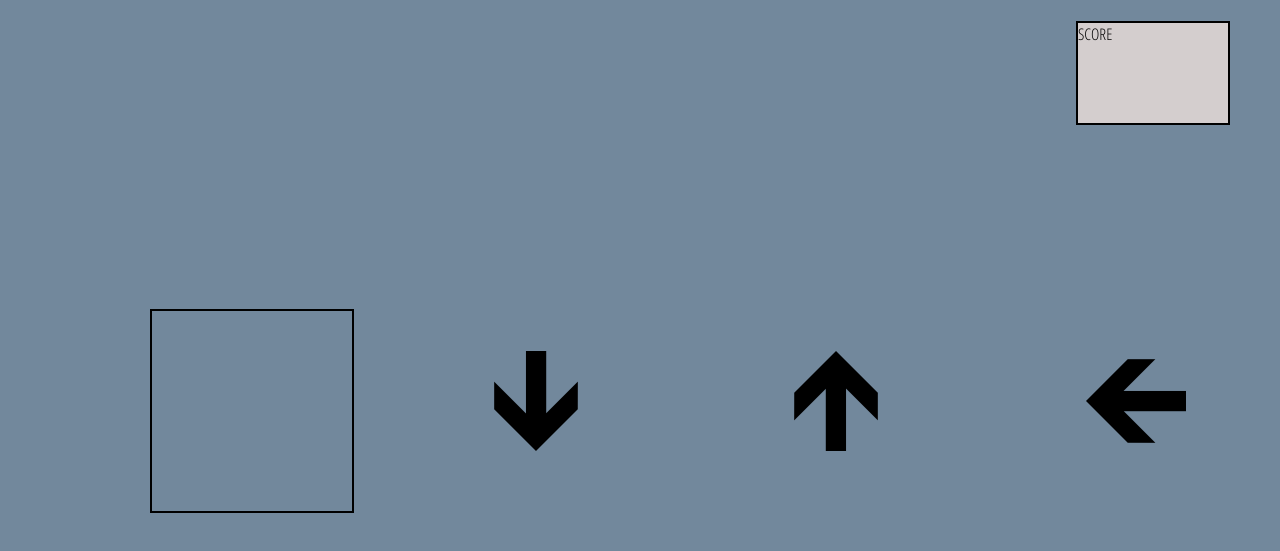
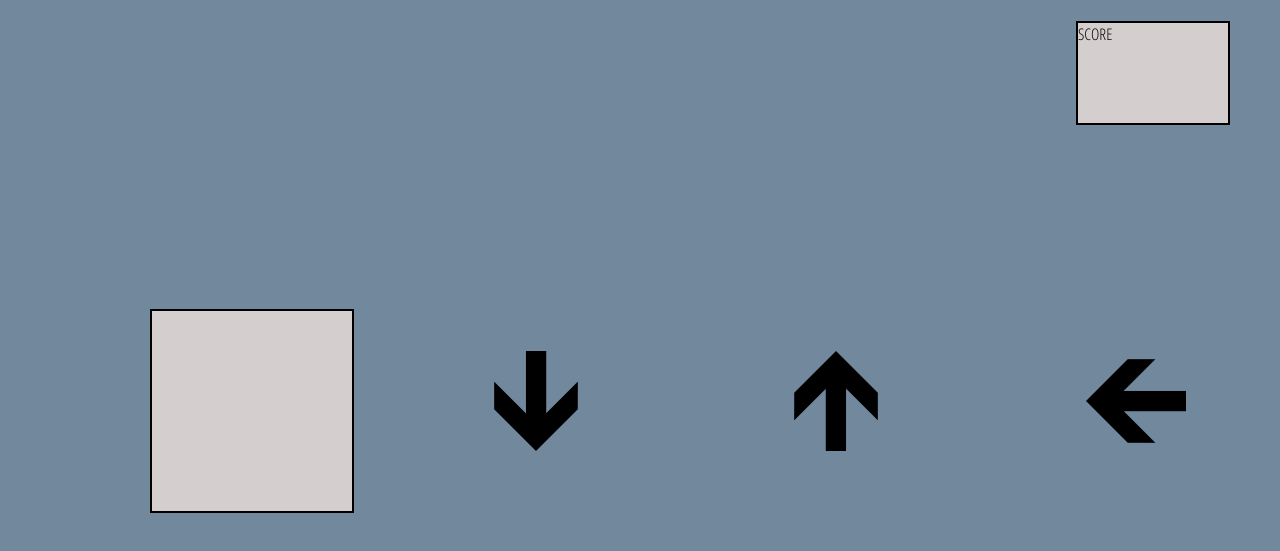
Before and after one commit to abisummers/project-one, a plain HTML site: page index.html in a window 1280 px wide. Both pictures are taken after a click on the button "START". Shown: the part 152-703 px from the top of the page. Drawn offline with nearby package versions, Linux system fonts and the light colour scheme.

Commit message:
fix layer issues

```diff
--- a/css/style.css
+++ b/css/style.css
@@ -7,6 +7,7 @@ body {
 .my-canvas {
   position: absolute;
   margin-top: 300px;
+  z-index: 1;
 }
 
 h1 {
@@ -60,6 +61,6 @@ h1 {
   height: 200px;
   margin-left: 150px;
   margin-bottom: 50px;
-  background-color: transparent;
-  /* z-index: 0; */
+  background-color: rgb(212, 206, 206);
+  z-index: 0;
 }
```
